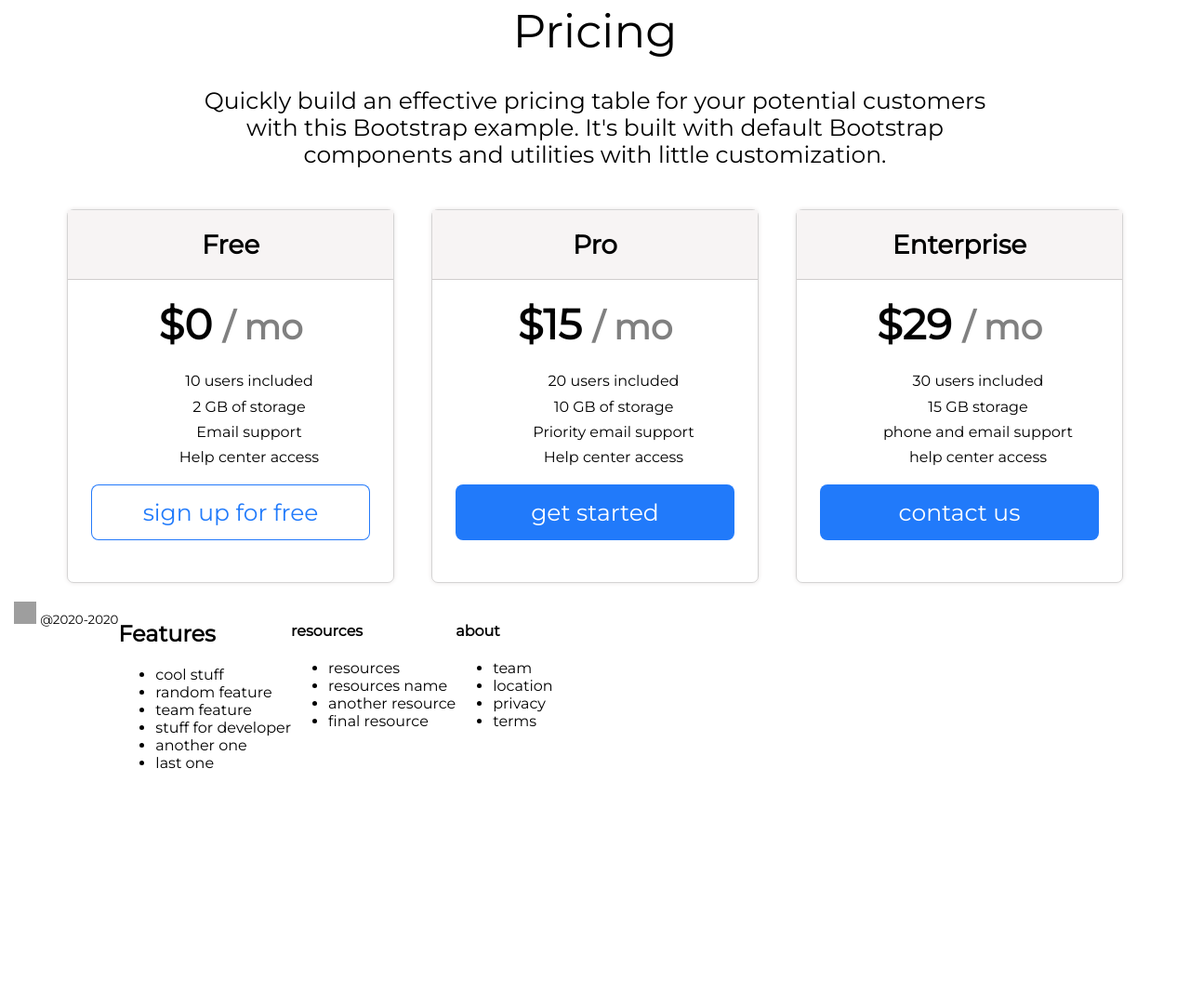
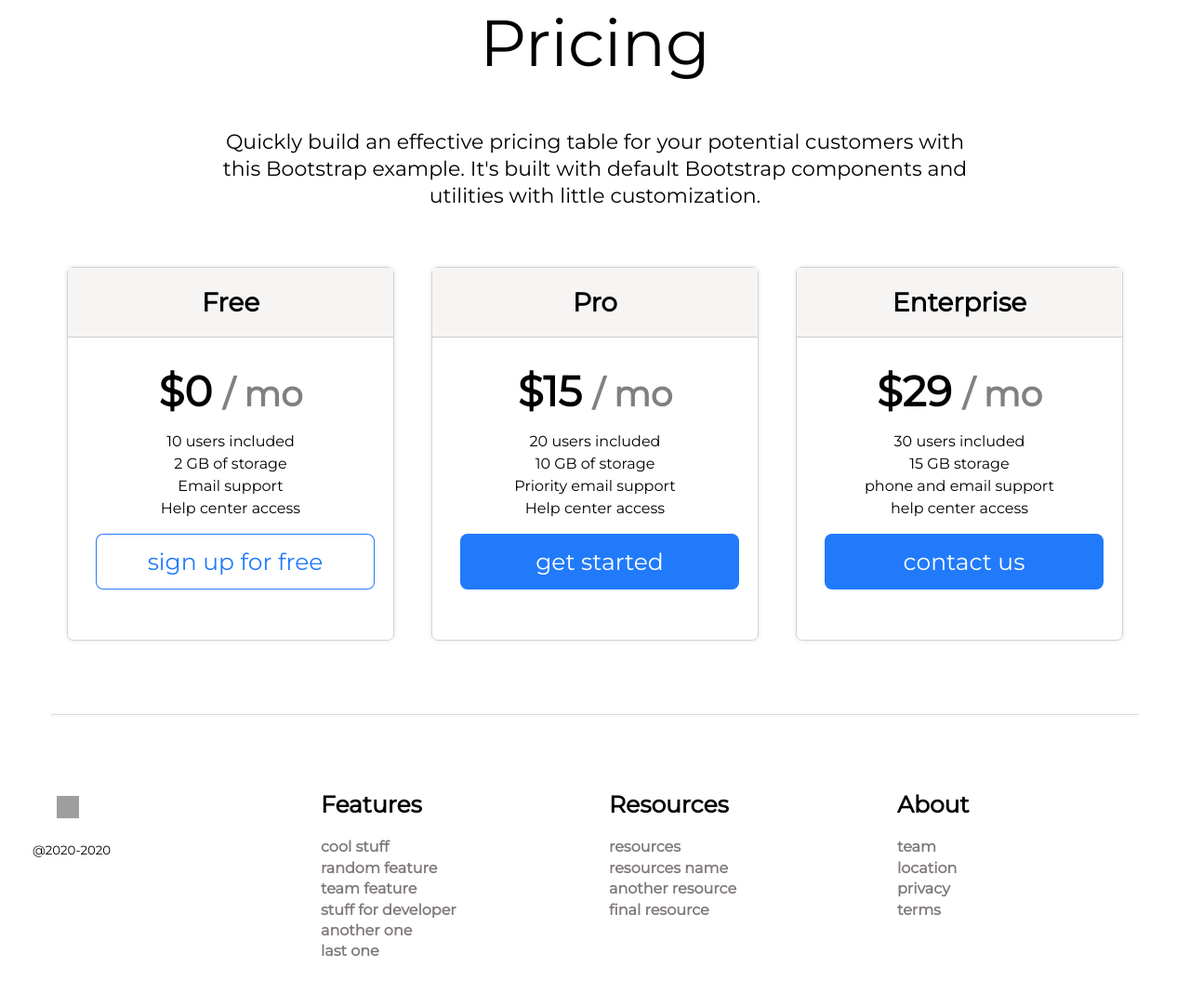
Before and after one commit to kavatibhagya/pricing-demo, a plain HTML site: page index.html in a window 1280 px wide. Shown: the part 158-1241 px from the top of the page at 93% size. Before the commit the page ends 1004 px from the top, so only its background shows below. Drawn offline with Linux system fonts and the light colour scheme; grey boxes are pictures that could not be loaded.

Commit message:
added full pricing demo with full css

```diff
--- a/index.html
+++ b/index.html
@@ -78,15 +78,17 @@
                     </div>
                 </div>
             </div>
+            <br>
+            <hr>
             <div class="row">
-                <div class="image">
+                <div class="image foot-div">
                     <img class="mb-2" src="https://getbootstrap.com/docs/4.0/assets/brand/bootstrap-solid.svg" alt
                         width="24" height="24">
                     <small>@2020-2020</small>
                 </div>
-                <div class="div-one">
-                    <h2>Features</h2>
-                    <ul>
+                <div class="div-one foot-div">
+                    <h4 class="foot-title">Features</h4>
+                    <ul class="foot-ul">
                         <li>cool stuff</li>
                         <li>random feature</li>
                         <li>team feature</li>
@@ -95,18 +97,18 @@
                         <li>last one</li>
                     </ul>
                 </div>
-                <div class="div-two">
-                    <h4>resources</h4>
-                    <ul>
+                <div class="div-two foot-div">
+                    <h4 class="foot-title">resources</h4>
+                    <ul class="foot-ul">
                         <li>resources</li>
                         <li>resources name</li>
                         <li>another resource</li>
                         <li>final resource</li>
                     </ul>
                 </div>
-                <div class="div-three">
-                    <h4>about</h4>
-                    <ul>
+                <div class="div-three foot-div">
+                    <h4 class="foot-title">about</h4>
+                    <ul class="foot-ul">
                         <li>team</li>
                         <li>location</li>
                         <li>privacy</li>
--- a/main.css
+++ b/main.css
@@ -60,16 +60,18 @@ header{
   justify-content: center;
 }
 .pricing-title{
-  font-size: 50px;
-  font-weight: lighter;
+  font-size: 70px;
+  font-weight: 200;
   font-family: 'Montserrat', sans-serif;
   margin-top: 60px;
   margin-bottom: 30px;
+  text-transform: capitalize;
 }
 .paragraph{
-   font-size: 25px;
+   font-size: 22px;
    font-weight: lighter;
    line-height: 1.8rem;
+   padding:20px;
 }
 .conatiner-two{
   max-width: 1250px;
@@ -78,11 +80,13 @@ header{
 .card-holder{
   display: flex;
   flex-direction: row;
+  flex-wrap: wrap;
   justify-content: center;
 }
 .row{
   display: flex;
   flex-direction: row;
+   flex-wrap: wrap;
 }
 .card{
   height:400px;
@@ -108,17 +112,21 @@ header{
 }
 .div-body{
   text-align: center !important;
+  padding: 10px;
 
 }
 .div-body ul{
   list-style-type: none;
-  line-height:1.7rem;
+  line-height:1.5rem;
+  margin:15px;
+  padding: 0px;
 }
 .card-title{
   font-size: 45px;
   font-weight: 1500px;
   padding: 0px;
-  margin: 20px 0px;
+  margin-top: 20px;
+  margin-bottom: 10px;
   color:thick black;
 }
 h1 small{
@@ -133,8 +141,16 @@ h1 small{
   border-radius: 8px;
   outline: #c2daf4;
   border:none;
-  margin:0px 15px;
+  margin:0px 20px;
+  padding: 10px;
 
+}
+.color-b1:hover{
+  background-color: rgba(0, 103, 250, 0.87);
+  color:#fff;
+}
+.color-b2:hover{
+  background-color: rgba(6, 87, 201, 0.892);;
 }
 .color-b1{
   border:  1px solid rgba(4, 103, 250, 0.87);
@@ -146,3 +162,39 @@ h1 small{
   background-color:rgba(0, 103, 250, 0.87);
   color:#fff
 }
+.foot-div{
+  height:250px;
+  width:270px;
+  margin:20px;
+}
+hr{
+  border-color: rgba(255, 255, 255, 0.4);
+  box-shadow: 0px 0px 2px rgb(232, 229, 229);
+  margin:40px;
+}
+.image{
+  display: flex;
+  flex-direction: column;
+}
+.mb-2{
+  margin:26px;
+}
+.foot-div ul{
+  list-style-type: none;
+  line-height: 1.4rem;
+  color:rgb(128, 122, 122);
+  font-weight: 700;
+}
+.foot-div h4{
+  text-transform: capitalize;
+  font-size: 25px;
+
+}
+.foot-title{
+  margin:20px 0px;
+}
+.foot-ul{
+  padding:0px;
+  margin:0px;
+
+}
```
